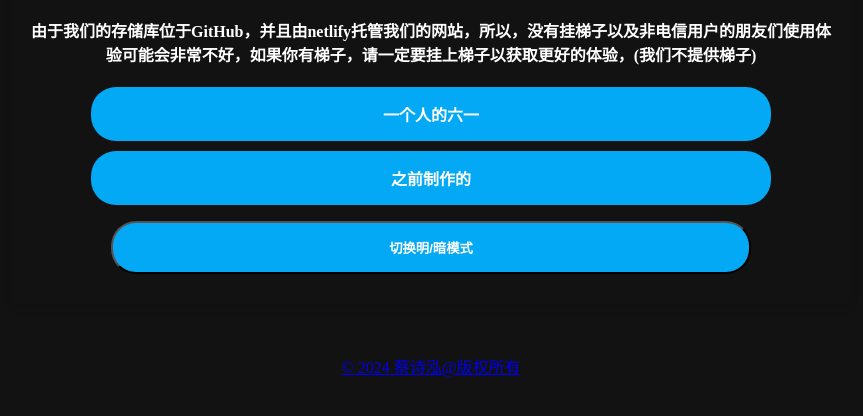
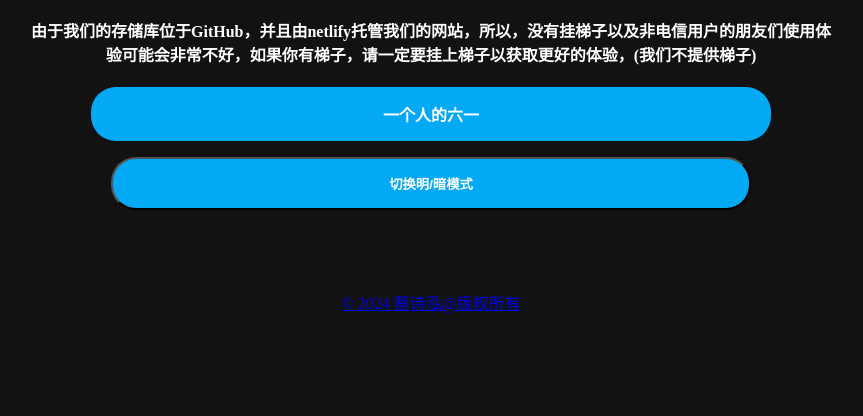
Before and after one commit to aaca0admin/myrepository, a plain HTML site: page index.html in a window 1280 px wide. Shown: the part 194-610 px from the top of the page, without its empty margins (209-1072 px from the left). Drawn offline with Linux system fonts and the light colour scheme.

Commit message:
更新 index.html

```diff
--- a/index.html
+++ b/index.html
@@ -154,7 +154,6 @@
         <h4>由于我们的存储库位于GitHub，并且由netlify托管我们的网站，所以，没有挂梯子以及非电信用户的朋友们使用体验可能会非常不好，如果你有梯子，请一定要挂上梯子以获取更好的体验，(我们不提供梯子)</h4>
         <ul>
             <li><a href="6/index.html" class="button-style">一个人的六一</a></li>
-            <li><a href="https://lishi.netlify.app/1/2" class="button-style">之前制作的</a></li>
         </ul>
         <button id="toggleButton" class="button-style">切换明/暗模式</button>
     </div>
```
